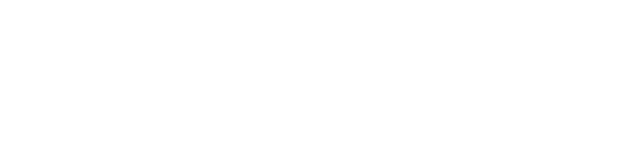
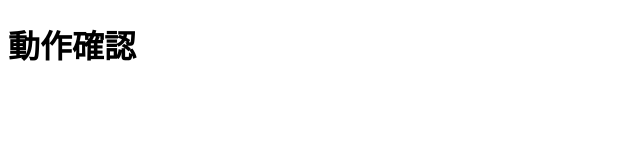
Before and after one commit to koush811/wordwolf, a website: page index.html in a window 1280 px wide. Shown: the whole page, without its empty margins (0-640 px from the left). Drawn offline with Linux system fonts and the light colour scheme.

Commit message:
ファイルの置き場所変更

```diff
--- a/api/generate-word.js
+++ b/api/generate-word.js
@@ -9,8 +9,6 @@ export default async function handler(req, res) {
     return res.status(400).json({ error: 'THEME_REQUIRED' })
   }
 
-  // ★ 今はAIを使わず仮データ
-  // 先に「サーバーが動くか」を確認する
   return res.status(200).json({
     citizenWord: 'カレー',
     wolfWord: 'シチュー'
--- a/Public/index.html
+++ b/index.html
@@ -6,6 +6,6 @@
     <title>Document</title>
 </head>
 <body>
-
+    <h1>動作確認</h1>
 </body>
 </html>
```
